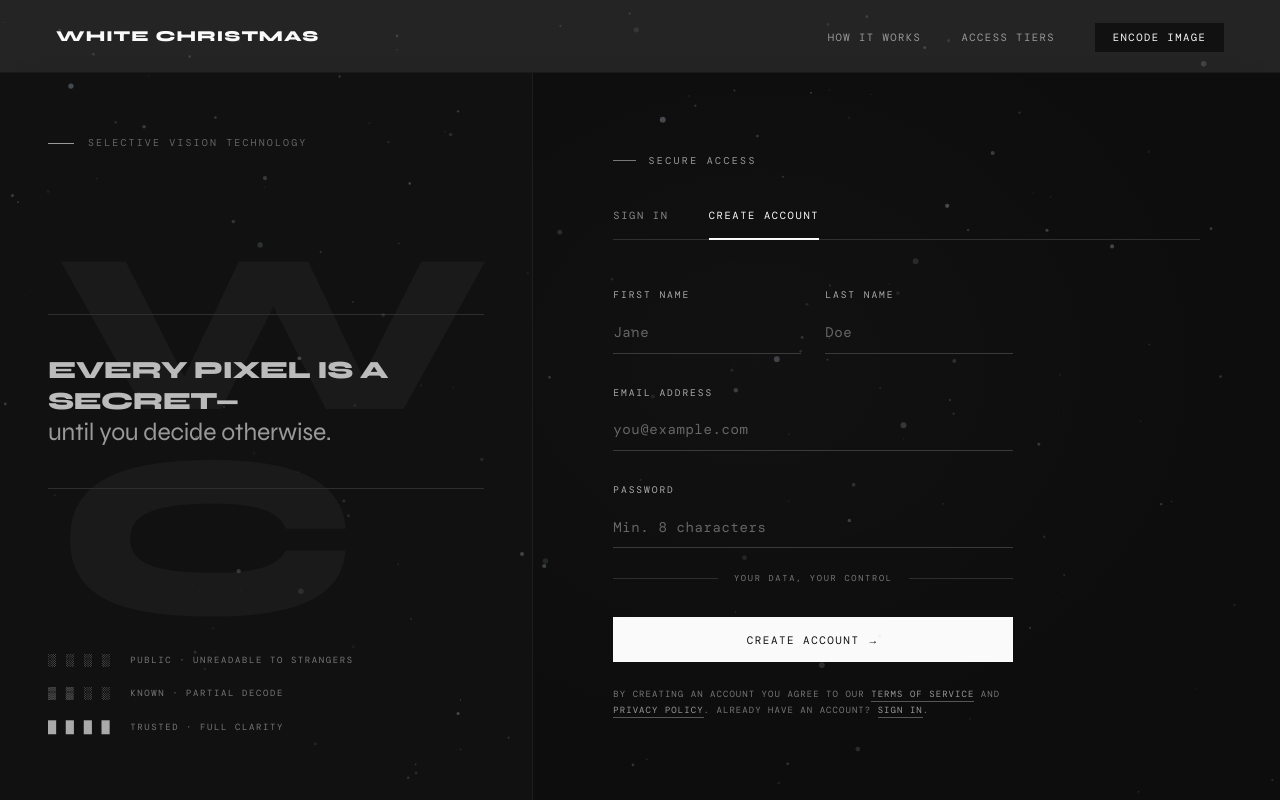
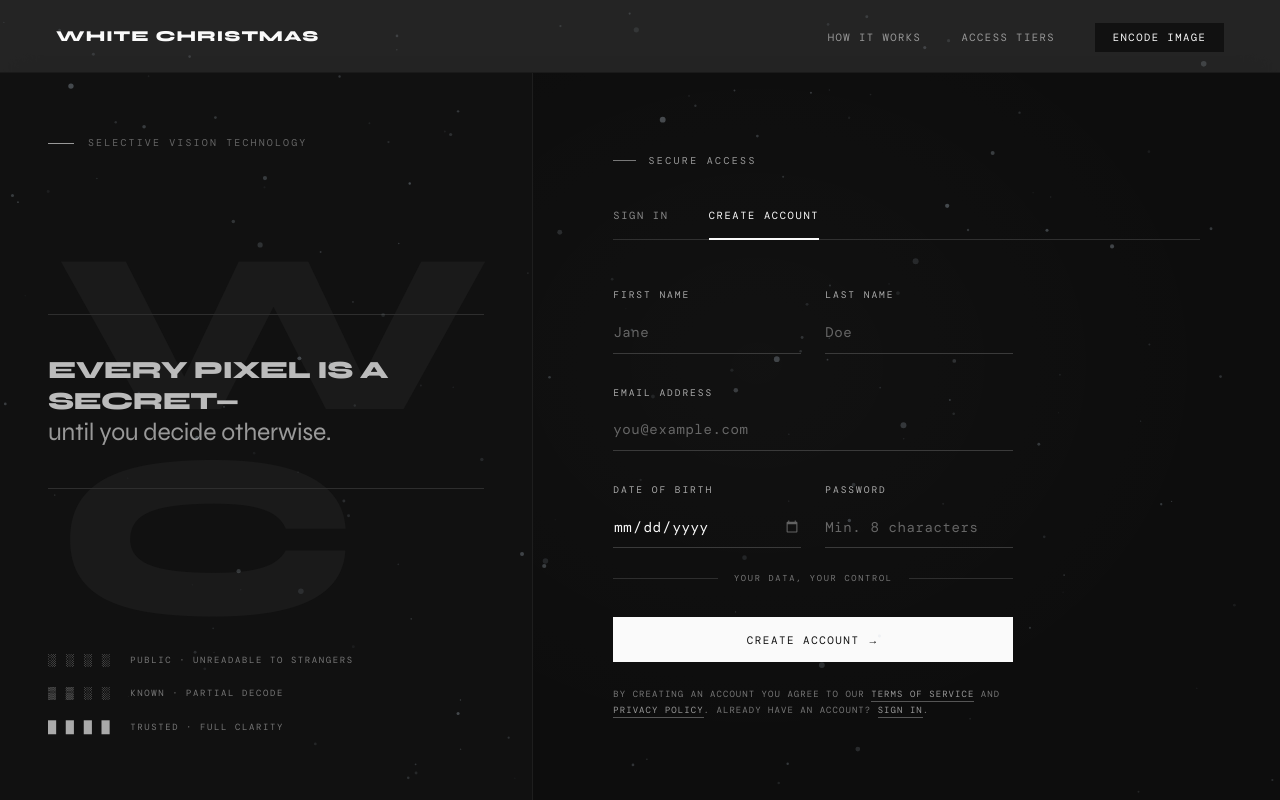
Before and after one commit to khanhsaan/white-christmas, a Next.js app in the folder WC_Web/white-christmas/: page /auth in a window 1280 px wide. Both pictures are taken after typing "name@example.com", "Sample123" into the empty fields and a click on the tab "CREATE ACCOUNT". Built offline with nearby package versions, Linux system fonts and the light colour scheme; a web font is replaced by a local one.

Commit message:
refactor: add dob field

```diff
--- a/WC_Web/white-christmas/app/auth/page.tsx
+++ b/WC_Web/white-christmas/app/auth/page.tsx
@@ -167,6 +167,16 @@ export default function AuthPage() {
                 />
               </div>
 
+              <div className="auth-row">
+                <div className="auth-field">
+                  <label className="auth-label" htmlFor="signup-dob">Date of birth</label>
+                  <input
+                    id="signup-dob"
+                    className="auth-input auth-input-date"
+                    type="date"
+                    autoComplete="bday"
+                  />
+                </div>
                 <div className="auth-field">
                   <label className="auth-label" htmlFor="signup-password">Password</label>
                   <input
@@ -176,6 +186,7 @@ export default function AuthPage() {
                     placeholder="Min. 8 characters"
                     autoComplete="new-password"
                   />
+                </div>
               </div>
 
               <div className="auth-divider">
--- a/WC_Web/white-christmas/app/globals.css
+++ b/WC_Web/white-christmas/app/globals.css
@@ -739,6 +739,22 @@ footer div {
   border-bottom-color: #aaa;
 }
 
+/* Date input theming */
+.auth-input-date {
+  color-scheme: dark;
+}
+
+.auth-input-date::-webkit-calendar-picker-indicator {
+  filter: invert(0.4);
+  cursor: pointer;
+  opacity: 0.6;
+  transition: opacity 0.15s;
+}
+
+.auth-input-date::-webkit-calendar-picker-indicator:hover {
+  opacity: 1;
+}
+
 .auth-input:-webkit-autofill,
 .auth-input:-webkit-autofill:focus {
   -webkit-box-shadow: 0 0 0 1000px #0d0d0d inset;
```
Also changed, not shown: WC_Web/white-christmas/hooks/useAuth.ts (added). Lines whose indentation alone changed are shown as unchanged.
